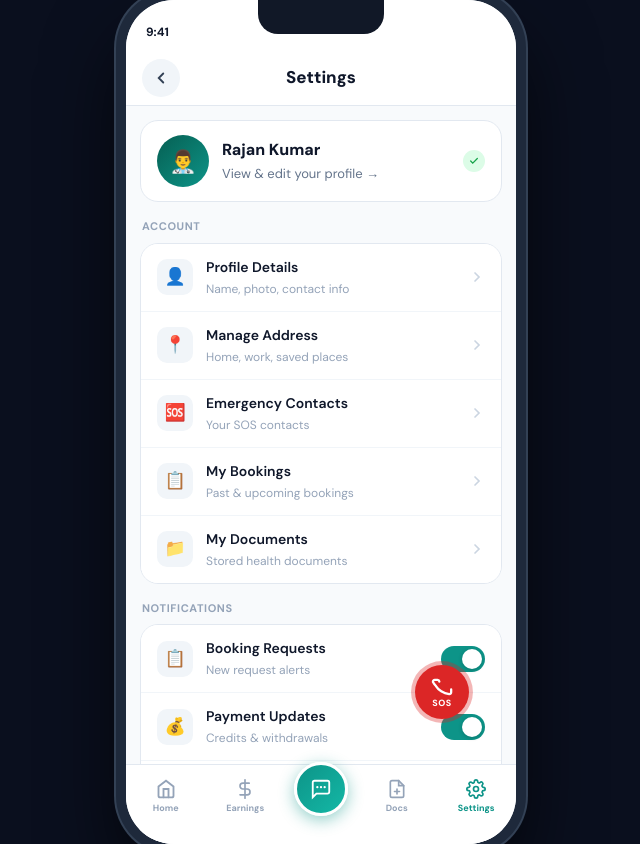
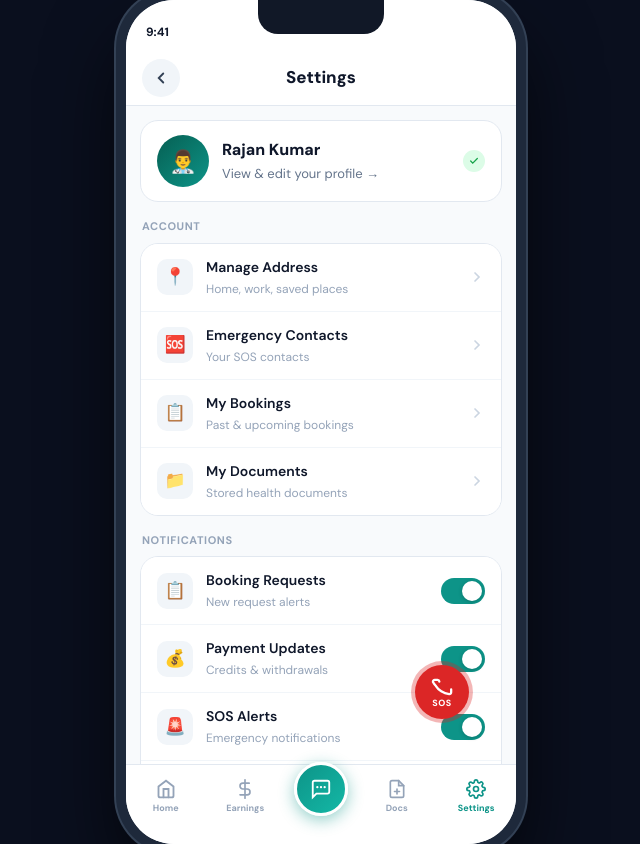
Before and after one commit to nitinsharma2882-code/carebridge-partner-frontend, a Next.js app: page /settings in a window 1280 px wide. Shown: the whole page, without its empty margins (319-959 px from the left). Built offline with nearby package versions, Linux system fonts and the light colour scheme.

Commit message:
fix: remove Profile Details from Settings Account section

```diff
--- a/src/app/settings/page.tsx
+++ b/src/app/settings/page.tsx
@@ -101,12 +101,11 @@ export default function SettingsPage() {
 
           <SectionHeader label="Account" />
           <div style={{ margin:'0 14px', background:'#fff', borderRadius:'18px', overflow:'hidden', border:'1px solid #E2E8F0' }}>
-            <Row icon="👤" label="Profile Details"    sublabel="Name, photo, contact info"  onPress={()=>router.push('/profile')} />
-            <Row icon="📍" label="Manage Address"     sublabel="Home, work, saved places"   onPress={()=>router.push('/settings/address')} />
-            <Row icon="🆘" label="Emergency Contacts" sublabel="Your SOS contacts"          onPress={()=>router.push('/emergency')} />
-            <Row icon="📋" label="My Bookings"        sublabel="Past & upcoming bookings"   onPress={()=>router.push('/bookings')} />
-            <Row icon="📁" label="My Documents"       sublabel="Stored health documents"    onPress={()=>router.push('/documents')} last />
-          </div>
+  <Row icon="📍" label="Manage Address"     sublabel="Home, work, saved places"   onPress={()=>router.push('/settings/address')} />
+  <Row icon="🆘" label="Emergency Contacts" sublabel="Your SOS contacts"          onPress={()=>router.push('/emergency')} />
+  <Row icon="📋" label="My Bookings"        sublabel="Past & upcoming bookings"   onPress={()=>router.push('/bookings')} />
+  <Row icon="📁" label="My Documents"       sublabel="Stored health documents"    onPress={()=>router.push('/documents')} last />
+</div>
 
           <SectionHeader label="Notifications" />
           <div style={{ margin:'0 14px', background:'#fff', borderRadius:'18px', overflow:'hidden', border:'1px solid #E2E8F0' }}>
```
